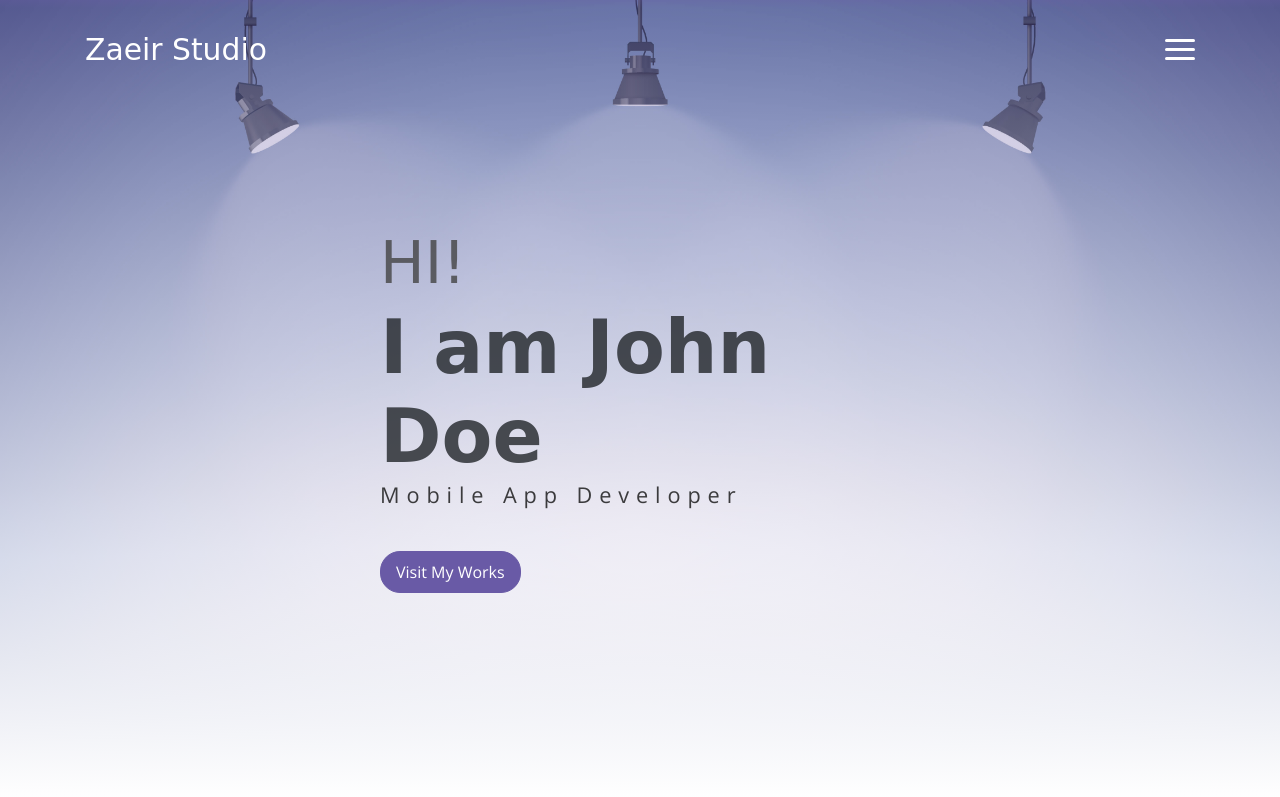
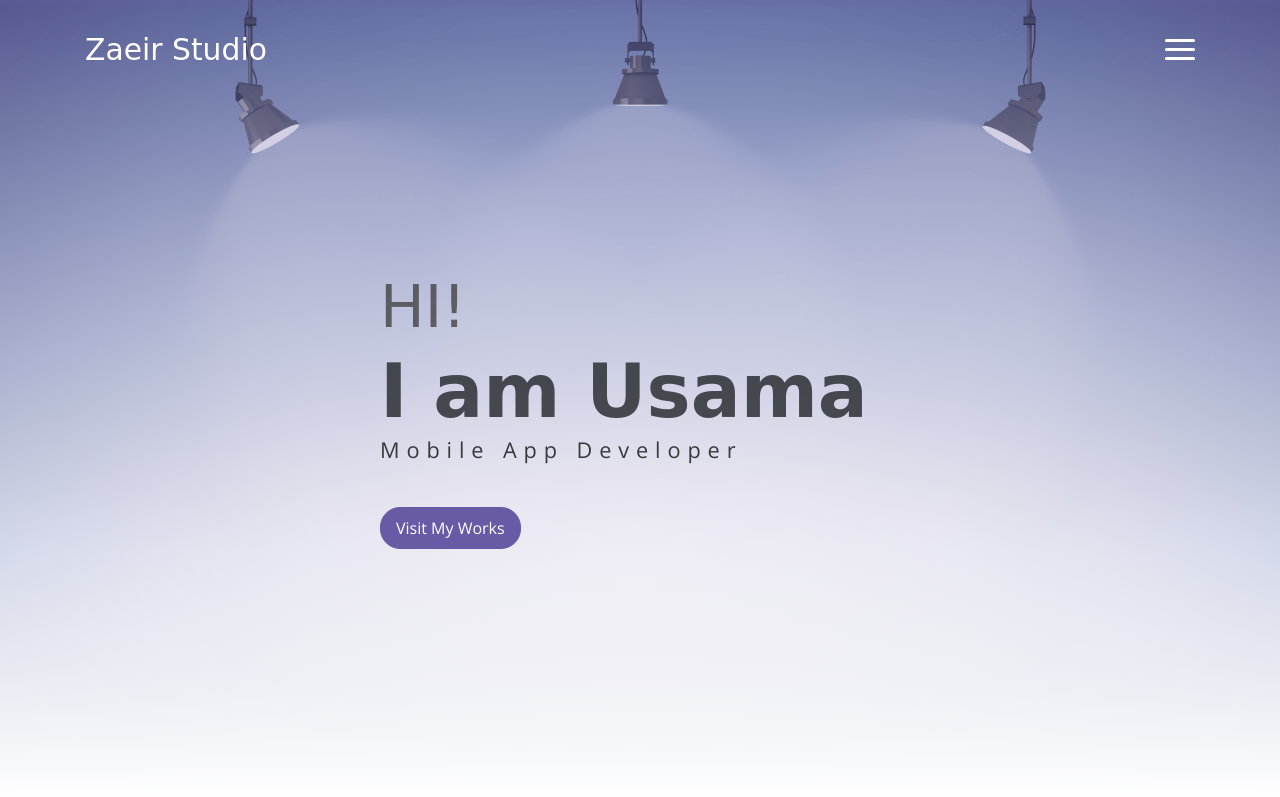
Before and after one commit to Fahad533/app-ads.txt, a plain HTML site: page index.html in a window 1280 px wide. Shown: the top 797 px of the page. Drawn offline with nearby package versions, Linux system fonts and the light colour scheme; a web font is replaced by a local one.

Commit message:
Update index.html

```diff
--- a/index.html
+++ b/index.html
@@ -5,7 +5,7 @@
     <meta name="viewport" content="width=device-width, initial-scale=1, shrink-to-fit=no">
     <meta name="description" content="Start your development with Meyawo landing page.">
     <meta name="author" content="Devcrud">
-    <title>Meyawo Landing page | Free Bootstrap 4.3.x landing page</title>
+    <title>ZaeirStudio | Free Bootstrap 4.3.x landing page</title>
     <!-- font icons -->
     <link rel="stylesheet" href="assets/vendors/themify-icons/css/themify-icons.css">
     <!-- Bootstrap + Meyawo main styles -->
@@ -54,7 +54,7 @@
         <div class="header-content container">
             <h1 class="header-title">
                 <span class="up">HI!</span>
-                <span class="down">I am John Doe</span>
+                <span class="down">I am Usama</span>
             </h1>
             <p class="header-subtitle">Mobile App Developer</p>
 
```
